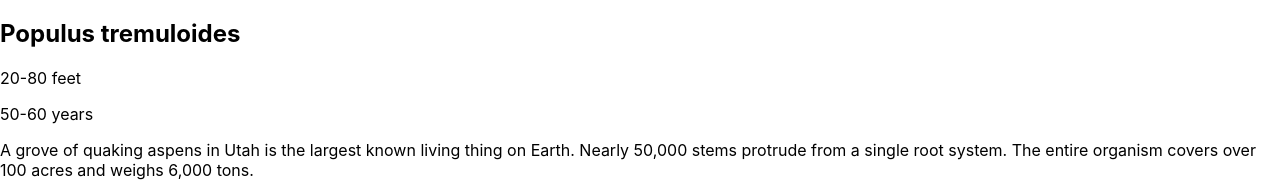
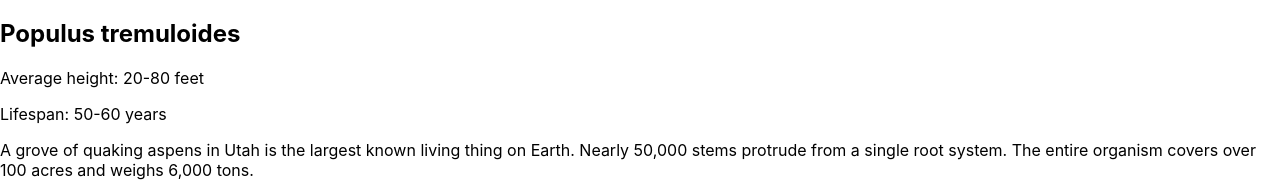
Before and after one commit to kendallha/go-look-at-a-tree, a React (Create React App) app: page / in a window 1280 px wide. Shown: the part 436-618 px from the top of the page. Built offline with nearby package versions, Linux system fonts and the light colour scheme.

Commit message:
Add label for lifespan and average height, and add alt text to image

```diff
--- a/src/components/TreeDisplay/TreeDisplay.js
+++ b/src/components/TreeDisplay/TreeDisplay.js
@@ -3,11 +3,11 @@ import React from 'react';
 const TreeDisplay = ({ tree }) => {
   return (
     <article>
-      <img src={tree.image} />
+      <img alt={`image of ${tree.name} tree`} src={tree.image} />
       <h1>{tree.name}</h1>
       <h2>{tree.scientificName}</h2>
-      <p>{tree.averageHeight}</p>
-      <p>{tree.lifespan}</p>
+      <p>Average height: {tree.averageHeight}</p>
+      <p>Lifespan: {tree.lifespan}</p>
       <p>{tree.fact}</p>
     </article>
   )
```
